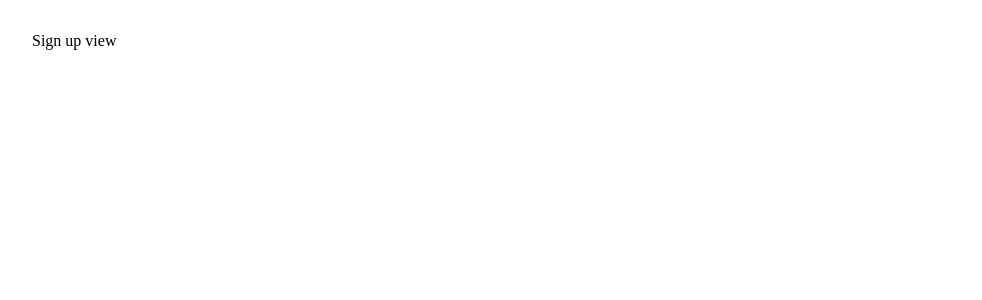
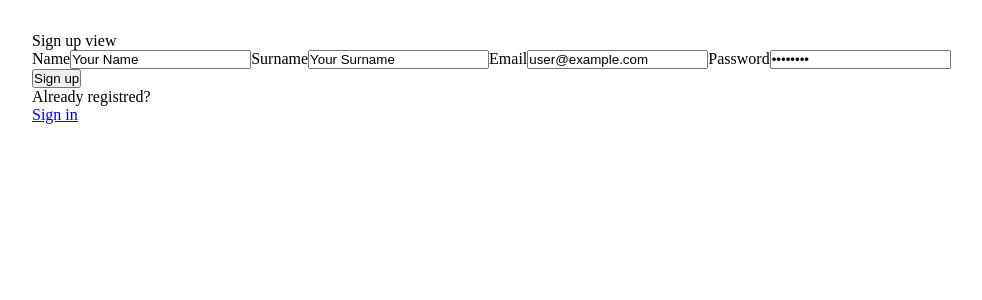
Before and after one commit to ItalianCookieMonster/final-project, a Vue app: page /auth/sign-up in a window 1280 px wide. Shown: the top 300 px of the page, without its empty margins (0-982 px from the left). Built offline with nearby package versions, Linux system fonts and the light colour scheme; no server answers; the database is empty.

Commit message:
basic auth function almost done

```diff
--- a/src/App.vue
+++ b/src/App.vue
@@ -5,8 +5,10 @@
 
 <script>
 import { RouterView } from 'vue-router';
-import { mapActions,} from 'pinia';
-import tasks from './stores/tasks';
+// import { mapActions, mapState } from 'pinia';
+import users from './stores/users';
+import { mapActions } from 'pinia';
+
 
 
 export default {
@@ -16,19 +18,53 @@ export default {
     RouterView,
   },
 
+  // computed: {
+  //   ...mapState(users, ['user'])
+  // },
+
   methods: {
-    ...mapActions(tasks, ['_fetchAllTasks'])
+    ...mapActions(users, ['fetchUser'])
   },
 
-  created(){
-    console.log('Created Hello World')
-    this._fetchAllTasks()
-  }
+  async created() {
+    // console.log("I'm this.user in created before try ", this.user)
+    try {
+      await this.fetchUser()
+    } catch (e) {
+      console.error(e)
+    }
+    // console.log("I'm this.user in created in try ", this.user)
+  },
+
+//   watch: {
+//     user: {
+//       handler() {
+//         // console.log("I'm this.user in watch " ,this.user)
+//         if (this.user) {
+//           // ("I'm in if")
+//           this.$router.push({ path: '/' })
+//         } else {
+//           // console.log("I'm in else")
+//           this.$router.push({ path: '/auth/sign-in' })
+//         }
+//       },
+//       immediate: true,
+
+//     }
+
+//     // user() {
+//     //   console.log("I'm this.user in watch ", this.user)
+//     //   if (this.user) {
+//     //     ("I'm in if")
+//     //     this.$router.push({ path: '/' })
+//     //   } else {
+//     //     console.log("I'm in else")
+//     //     this.$router.push({ path: '/auth/sign-in' })
+//     //   }
+//     // }
+//   }
+// }
 }
 </script>
 
-<style scoped>
-
-
-
-</style>
+<style scoped></style>
--- /dev/null
+++ b/src/components/AlertComp.vue
@@ -0,0 +1,17 @@
+<template>
+    <div>
+        <div>icon</div>
+        <div>
+            <h2>Title</h2>
+            <p>content</p>
+        </div>
+        <button>Close</button>
+    </div>
+</template>
+
+<script>
+export default {
+    name: 'EmailVerification'
+
+}
+</script>
--- a/src/router/index.js
+++ b/src/router/index.js
@@ -1,8 +1,9 @@
 import { createRouter, createWebHistory } from 'vue-router'
 import HomeView from '../views/HomeView.vue'
-import AuthView from '../views/auth-views/AuthView.vue';
-import SignIn from '../views/auth-views/SignIn.vue';
-import SignUp from '../views/auth-views/SignUp.vue';
+import AuthView from '../views/auth-views/AuthView.vue'
+import SignIn from '../views/auth-views/SignIn.vue'
+import SignUp from '../views/auth-views/SignUp.vue'
+import users from '../stores/users'
 
 const router = createRouter({
   history: createWebHistory(import.meta.env.BASE_URL),
@@ -25,11 +26,44 @@ const router = createRouter({
         {
           path: 'sign-up',
           name: 'sign-up',
-          component: SignUp,
+          component: SignUp
         }
       ]
     }
   ]
 })
 
+// router.beforeEach( (to) => {
+//   const { name } = to
+//   console.log(name)
+//   const store = users()
+//   store.fetchUser().then (() => {
+//     const { user } = store
+//     console.log("I'm the user fetch in the router = ", user)
+
+//     if (!user && name !== 'sign-in' && name !== 'sign-up') {
+//       return { name: 'sign-in' }
+//     }
+
+//     if (user && name === 'sign-in' && name === 'sign-up') {
+//       return { name: 'home' }
+//     }
+
+//     return { name }
+//   })
+// })
+
+router.beforeEach((to) => {
+  const store = users()
+  const isAuth = store.user !== null;
+  if (!isAuth && to.name !== 'sign-in' && to.name!=='sign-up') {
+    return { name:'sign-in' }
+  }
+  if (isAuth && to.name ==='sign-in' && to.name ==='sign-up') {
+    return { name: 'home' }
+  }
+
+  console.log('I am in the router', store)
+
+})
 export default router
--- a/src/stores/users.js
+++ b/src/stores/users.js
@@ -2,9 +2,44 @@ import { defineStore } from 'pinia'
 import supabase from '../supabase/index'
 
 export default defineStore('users', {
-  state() {
-    return {
+  state: () => ({
+    // user: undefined,
+    user: null
+  }),
+
+  actions: {
+    async fetchUser() {
+      const {
+        data: { user }
+      } = await supabase.auth.getUser()
+      // console.log("I'm user in fetchUser =", user)
+      this.user = user
+      // console.log("I'm this.user in fetchUser", this.user)
+    //   if (!user) throw new Error('User not exists')
+    },
+
+    async signIn({ email, password }) {
+      const { data, error } = await supabase.auth.signInWithPassword({
+        email,
+        password,
+      })
+      if (error) throw error
+      if (data) this.user = data
+    },
+
+    async signUp({ email, password }) {
+      const { data, error } = await supabase.auth.signUp({
+        email,
+        password
+      })
+      if (error) throw error
+      if (data) this.user = data
+    },
+
+    async signOut() {
+      const { error } = await supabase.auth.signOut()
+      if (error) throw error
+      this.user = null
     }
-  },
-
+  }
 })
--- a/src/views/HomeView.vue
+++ b/src/views/HomeView.vue
@@ -1,16 +1,53 @@
-<script>
-// import supabase from '../supabase/index'
-export default {
-  name: 'HomeView',
-  // async created() {
-  //   const { data: { user } } = await supabase.auth.getUser()
-  //   console.log(user)
-  // }
-}
-</script>
 
 <template>
   <h1>
     Home View
   </h1>
+  <div>
+    <p v-for="task in tasks" :key="task.id">{{ task.title }}</p>
+    <label for="newTask">New Task</label>
+    <input type="text" name="newTask" v-model="newTask">
+    <!-- <button @click="_addNewTask({ title: this.newTask, user_id: this.user.user.id })">Add Task</button> --> -->
+    <!-- <button @click="signOut">Sign Out </button> -->
+    <button @click="_addNewTask(newTask)">Add new task</button>
+    <button @click="_handleSignOut">Sign Out </button>
+  </div>
 </template>
+
+<script>
+import tasks from '../stores/tasks';
+import users from '../stores/users';
+import { mapActions, mapState } from 'pinia';
+export default {
+  name: 'HomeView',
+  data() {
+    return {
+      newTask: ''
+    }
+  },
+
+  computed: {
+    ...mapState(tasks, ['tasks']),
+    ...mapState(users, ['user'])
+  },
+
+  methods: {
+    ...mapActions(tasks, ['_fetchAllTasks', '_addNewTask']),
+    ...mapActions(users, ['signOut']),
+
+    _handleSignOut() {
+      try {
+        this.signOut()
+        this.$router.push({ name: 'sign-in' })
+      } catch (err) {
+        console.error(err)
+      }
+    },
+
+    created() {
+      // console.log('Created Hello World')
+      this._fetchAllTasks()
+    },
+  }
+}
+</script>
--- a/src/views/auth-views/SignIn.vue
+++ b/src/views/auth-views/SignIn.vue
@@ -1,11 +1,57 @@
 <template>
     <p>Sign In view</p>
-
+    <form>
+        <label for="email">Email</label>
+        <input type="email" id="email" v-model="userData.email">
+        <label for="password">Password</label>
+        <input type="password" id="password" v-model="userData.password">
+    </form>
+    <button @click="_handelSignIn">Sign In</button> <!--Chiedi se prevent o submit-->
+    <p>Not register yet?</p>
+    <router-link :to="{name: 'sign-up'}">Go to sign-up</router-link>
 </template>
 
 <script>
+import { mapState, mapActions } from 'pinia';
+import users from '../../stores/users';
 export default {
-    name: 'SignIn'
+    name: 'SignIn',
+    data() {
+        return {
+            userData: {
+                email: 'user@example.com',
+                password: 'password'
+            }
+
+        }
+    },
+
+    computed: {
+        ...mapState(users, ['user'])
+    },
+
+    methods: {
+        ...mapActions(users, ['signIn']),
+
+        // _handelSignIn(){
+        //     this.signIn(this.userData)
+        // }
+
+        async _handelSignIn(){
+            try {
+                await this.signIn(this.userData)
+                this.$router.push({name: 'home'})
+            } catch(err) {
+                console.log(err)
+            }
+        }
+    }
 }
 
 </script>
+
+<style>
+
+
+
+</style>
--- a/src/views/auth-views/SignUp.vue
+++ b/src/views/auth-views/SignUp.vue
@@ -1,10 +1,73 @@
 <template>
     <p>Sign up view</p>
+
+    <AlertComp v-if="showEmailVerification"/>
+
+    <form>
+        <label for="name">Name</label>
+        <input type="text" id="name" v-model="userData.name">
+        <label for="surname">Surname</label>
+        <input type="text" id="surname" v-model="userData.surname">
+        <label for="email">Email</label>
+        <input type="email" id="email" v-model="userData.email">
+        <label for="password">Password</label>
+        <input type="password" id="password" v-model="userData.password">
+        <!-- <button @click="_handleSignUp">Sign up</button> -->
+    </form>
+    <button @click.prevent="_handleSignUp">Sign up</button>
+    <p>Already registred?</p>
+    <router-link :to="{name: 'sign-in'}">Sign in</router-link>
+
+
 </template>
 
 <script>
+import { mapState, mapActions } from 'pinia';
+import users from '../../stores/users';
+import AlertComp from '../../components/AlertComp.vue';
+
 export default {
-    name: 'SignUp'
+    name: 'SignUp',
+    components: {
+        AlertComp
+    },
+
+    data() {
+        return {
+            userData: {
+            email: 'user@example.com',
+            password: 'password',
+            name: 'Your Name',
+            surname: 'Your Surname'
+            },
+
+            showEmailVerification: false
+
+        }
+    },
+    computed: {
+        ...mapState(users, ['user'])
+    },
+
+    methods: {
+        ...mapActions(users, ['signUp']),
+
+        // _handleSignUp(){
+        //     this.signUp(this.userData)
+        // }
+
+        async _handleSignUp(){
+            try {
+                await this.signUp(this.userData)
+                this.showEmailVerification = true
+                // Dovresti pensare a cosa fa l'usuario quando chiude l'alert
+                // this.$router.push({name: 'home'})
+
+            } catch (err) {
+                console.log(err)
+            }
+        }
+    }
 }
 
 </script>
```
Also changed, not shown: src/stores/tasks.js (+16 -1 lines).
